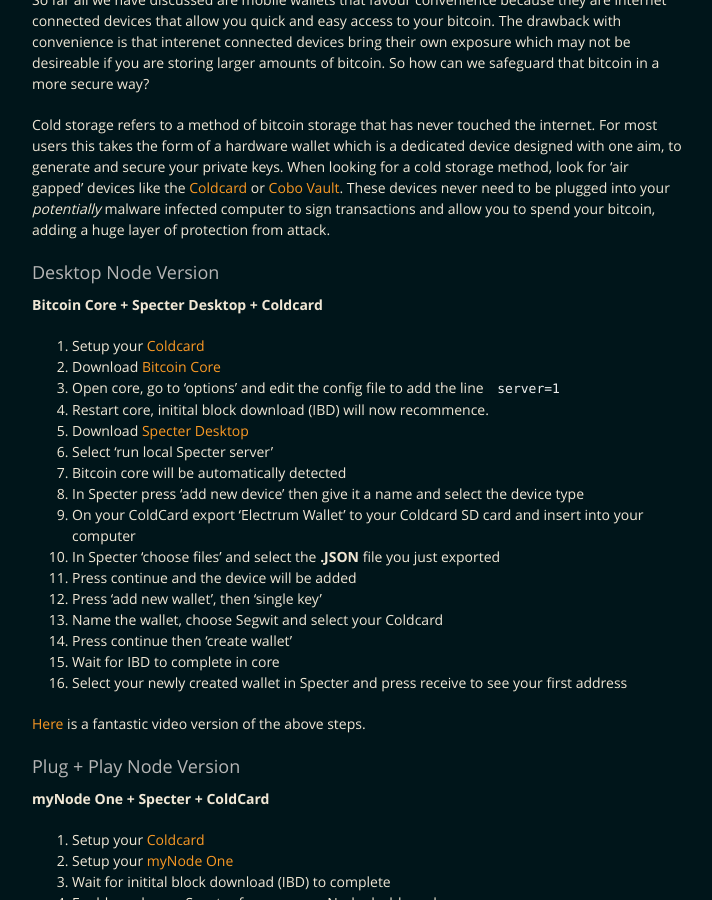
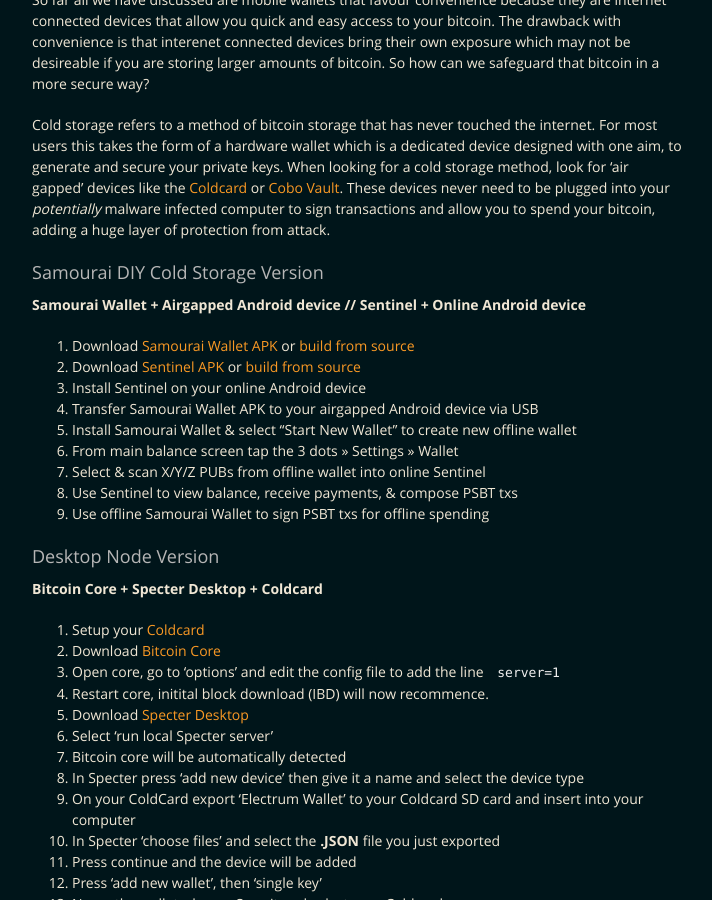
Before and after one commit to BitcoinQnA/BitcoinPrivacyGuide, a Jekyll site: the page built from safeguard.md, in a window 1280 px wide and 900 px high, scrolled down 454 px. Shown: the whole window, without its empty margins (283-995 px from the left). Built offline with Jekyll 4.4.1, drawn with Linux system fonts in a browser that asks for light colours.

Commit message:
Samourai DIY Cold Storage
I put it first cause its the best ;)
Specific steps for spending via Sentinel can be added to the 'spend' section of the guide

```diff
--- a/safeguard.md
+++ b/safeguard.md
@@ -20,6 +20,20 @@ layout: default
 So far all we have discussed are mobile wallets that favour convenience because they are internet connected devices that allow you quick and easy access to your bitcoin. The drawback with convenience is that interenet connected devices bring their own exposure which may not be desireable if you are storing larger amounts of bitcoin. So how can we safeguard that bitcoin in a more secure way?
 
 Cold storage refers to a method of bitcoin storage that has never touched the internet. For most users this takes the form of a hardware wallet which is a dedicated device designed with one aim, to generate and secure your private keys. When looking for a cold storage method, look for 'air gapped' devices like the [Coldcard](https://coldcardwallet.com/) or [Cobo Vault](https://cobo.com/hardware-wallet/cobo-vault). These devices never need to be plugged into your *potentially* malware infected computer to sign transactions and allow you to spend your bitcoin, adding a huge layer of protection from attack.
+
+### Samourai DIY Cold Storage Version
+
+**Samourai Wallet + Airgapped Android device // Sentinel + Online Android device**
+
+1. Download [Samourai Wallet APK](https://samouraiwallet.com/download) or [build from source](https://code.samourai.io/wallet/samourai-wallet-android)
+2. Download [Sentinel APK](https://samouraiwallet.com/download) or [build from source](https://code.samourai.io/wallet/sentinel-android)
+3. Install Sentinel on your online Android device
+2. Transfer Samourai Wallet APK to your airgapped Android device via USB
+5. Install Samourai Wallet & select "Start New Wallet" to create new offline wallet
+6. From main balance screen tap the 3 dots >> Settings >> Wallet
+7. Select & scan X/Y/Z PUBs from offline wallet into online Sentinel
+8. Use Sentinel to view balance, receive payments, & compose PSBT txs
+9. Use offline Samourai Wallet to sign PSBT txs for offline spending
 
 ### Desktop Node Version
 
```
